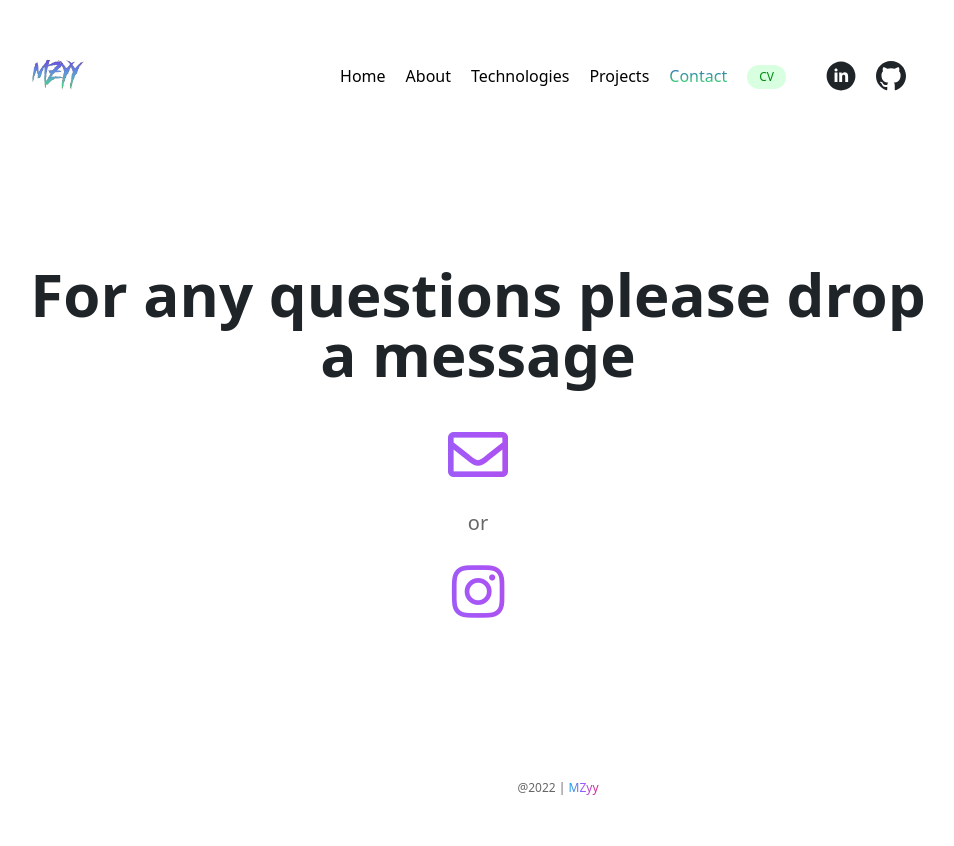
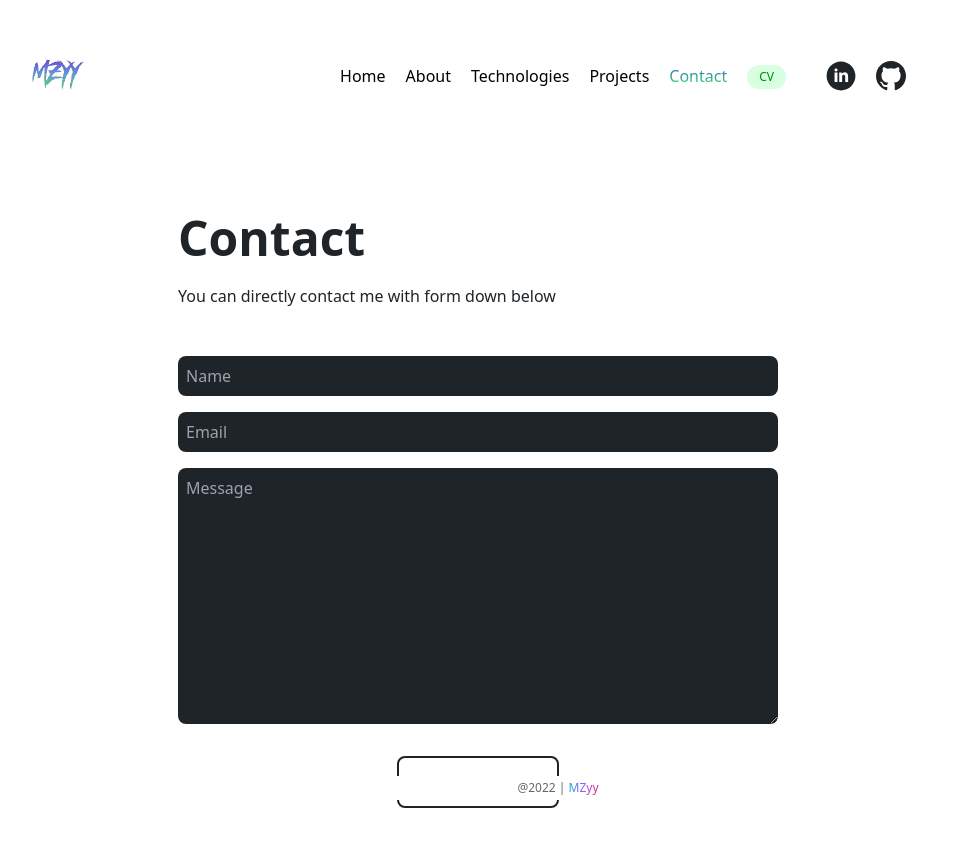
Before and after one commit to MipanZuu/react-portofolio, a React (Create React App) app: page /contact in a window 1280 px wide. Shown: the top 846 px of the page, without its empty margins (162-1116 px from the left). Before the commit the page ends 800 px from the top, so only its background shows below. Built offline with nearby package versions, Linux system fonts and the light colour scheme.

Commit message:
adding form text

```diff
--- a/package.json
+++ b/package.json
@@ -16,6 +16,7 @@
     "react-loading": "^2.0.3",
     "react-router-dom": "^6.3.0",
     "react-scripts": "5.0.1",
+    "react-spinners": "^0.13.4",
     "react-transition-group": "^4.4.5",
     "styled-components": "^5.3.5",
     "web-vitals": "^2.1.4"
--- a/src/Pages/Contact.js
+++ b/src/Pages/Contact.js
@@ -4,19 +4,37 @@
 function Contact() {
   const { email, instagram } = contactDetails;
   return (
-    <main className="container mx-auto max-width section">
-      <h2 className="text-center text-2xl md:text-3xl lg:text-6xl text-dark-heading dark:text-light-heading font-semibold md:font-bold">For any questions please drop a message</h2>
-      <h3 className="text-center text-3xl md:text-4xl lg:text-6xl text-gradient font-semibold md:font-bold pt-5 md:pt-10 md:pb-6">
-        <a href={`mailto:${email}`}>
-          <i class="far fa-envelope"></i>
-        </a>
-      </h3>
-      <span className="text-center text-content text-xl font-light block">or</span>
-      <h3 className="text-center text-3xl md:text-4xl lg:text-6xl text-gradient font-semibold md:font-bold pt-2 md:py-6">
-        <a href={instagram} target="_blank" rel="noreferrer noopener">
-          <i class="fab fa-instagram"></i>
-        </a>
-      </h3>
+    // <main className="container mx-auto max-width section">
+    //   <h2 className="text-center text-2xl md:text-3xl lg:text-6xl text-dark-heading dark:text-light-heading font-semibold md:font-bold">For any questions please drop a message</h2>
+    //   <h3 className="text-center text-3xl md:text-4xl lg:text-6xl text-gradient font-semibold md:font-bold pt-5 md:pt-10 md:pb-6">
+    //     <a href={`mailto:${email}`}>
+    //       <i class="far fa-envelope"></i>
+    //     </a>
+    //   </h3>
+    //   <span className="text-center text-content text-xl font-light block">or</span>
+    //   <h3 className="text-center text-3xl md:text-4xl lg:text-6xl text-gradient font-semibold md:font-bold pt-2 md:py-6">
+    //     <a href={instagram} target="_blank" rel="noreferrer noopener">
+    //       <i class="fab fa-instagram"></i>
+    //     </a>
+    //   </h3>
+    // </main>
+    <main className="container mx-auto max-width pt-10 mb-20">
+      <section>
+        <div name="contact" className="w-full flex justify-center items-center p-4 ">
+          <form method="POST" action="https://getform.io/f/eb17467a-6c6e-40a1-8342-0e64c7fd0e22" className="flex flex-col max-w-[600px] w-full">
+            <div className="pb-8">
+              <p className="text-2xl text-dark-heading dark:text-light-heading md:text-4xl xl:text-5xl xl:leading-tight font-bold">Contact</p>
+              <p className="text-dark-heading dark:text-light-heading py-4">You can directly contact me with form down below </p>
+            </div>
+            <input className="bg-dark-heading dark:bg-light-heading text-dark-heading dark:text-light-heading p-2 rounded-lg" type="text" placeholder="Name" name="name" />
+            <input className="my-4 p-2 bg-dark-heading dark:bg-light-heading text-dark-heading dark:text-light-heading rounded-lg" type="email" placeholder="Email" name="email" />
+            <textarea className="bg-dark-heading dark:bg-light-heading text-dark-heading dark:text-light-heading p-2 rounded-lg" name="message" rows="10" placeholder="Message"></textarea>
+            <button className="text-dark-heading dark:text-light-heading border-dark-heading dark:border-light-heading border-2 rounded-lg bg-gradient-to-b hover:from-blue-500 hover:to-green-500 px-4 py-3 my-8 mx-auto flex items-center">
+              Let's Collaborate
+            </button>
+          </form>
+        </div>
+      </section>
     </main>
   );
 }
```
Also changed, not shown: 1 other file (tests, documents, lock files or other folders).
